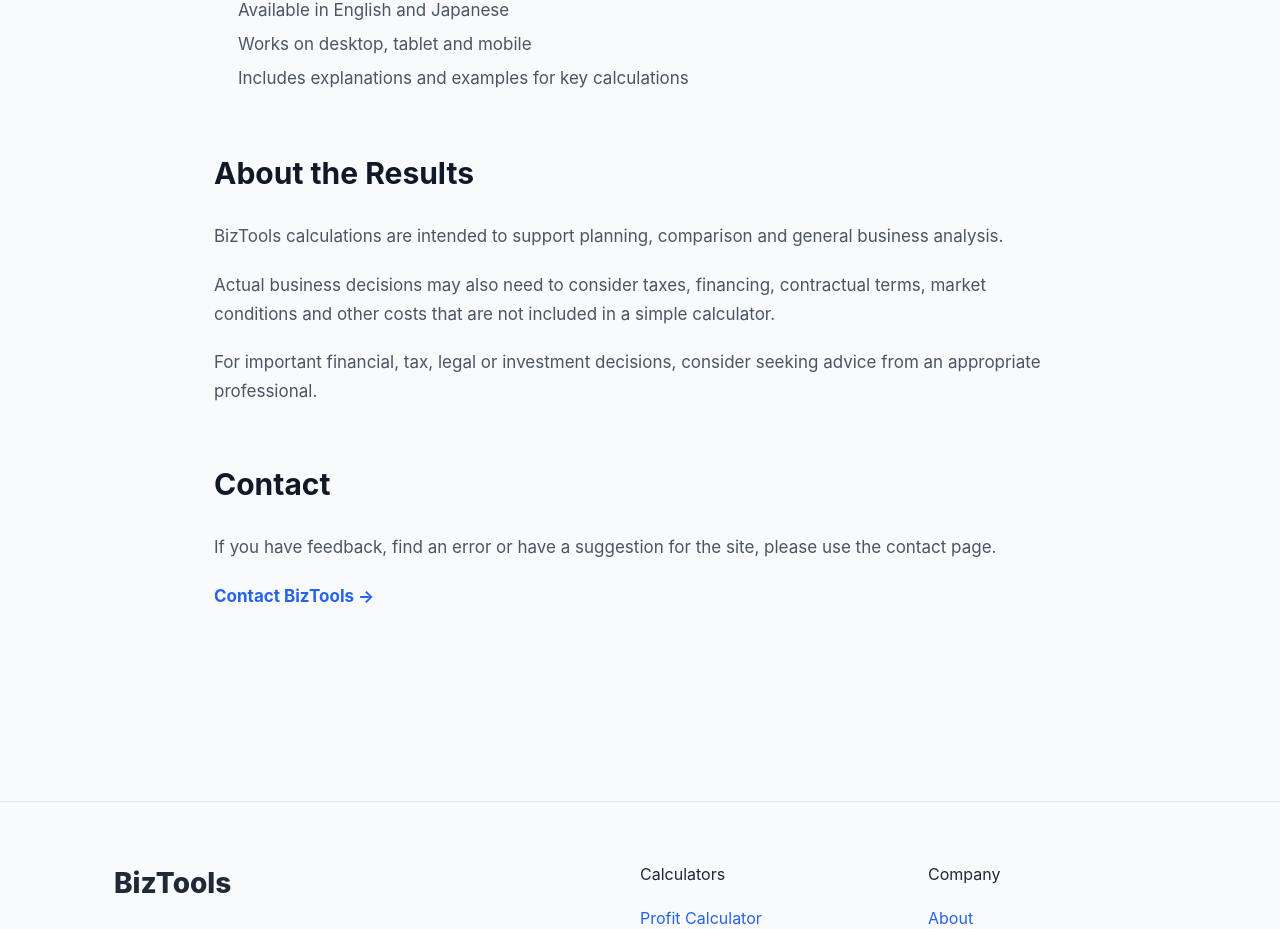
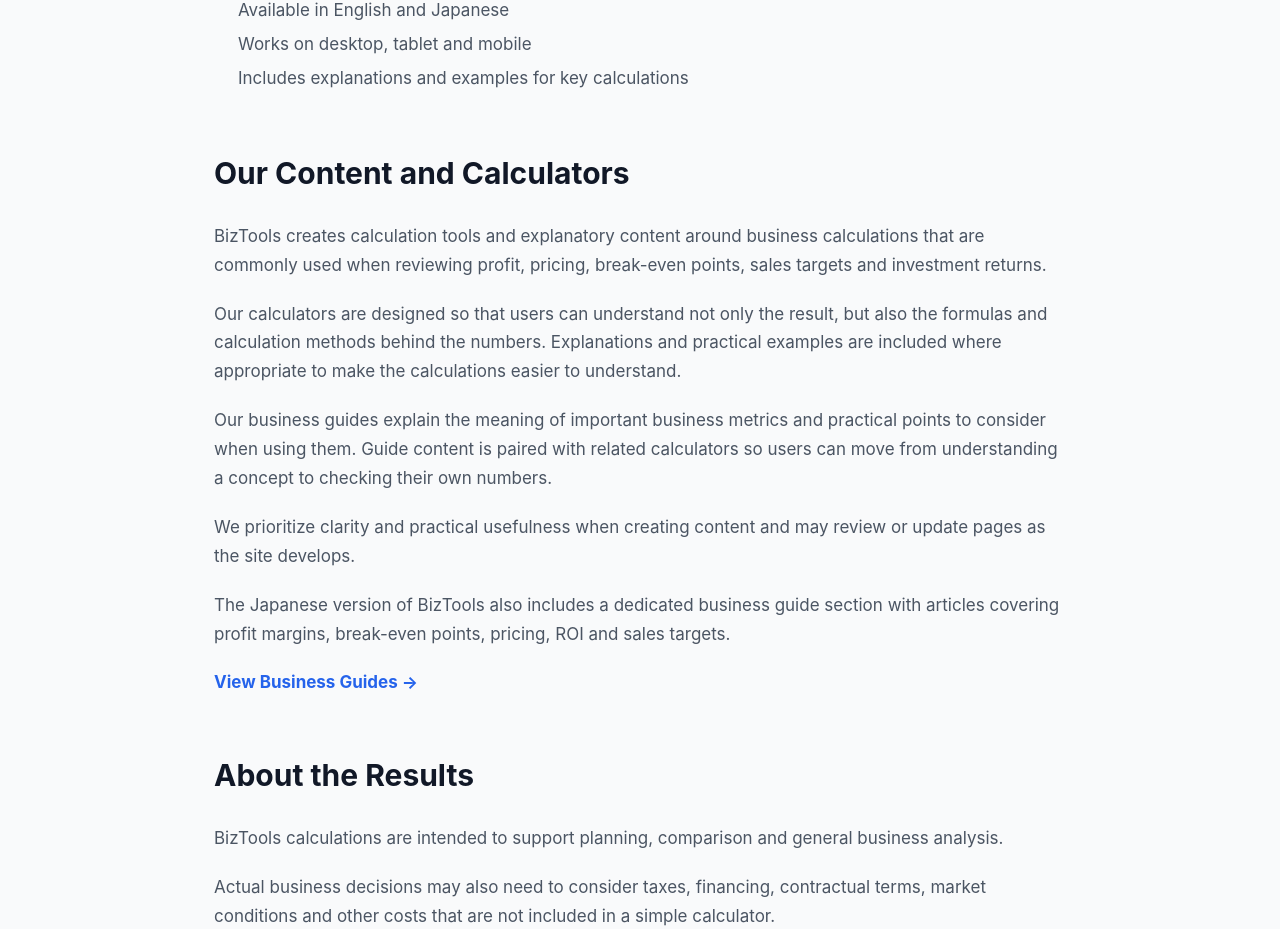
Before and after one commit to hihara7101-alt/biztools, a Next.js app: page /en/about in a window 1280 px wide. Shown: the part 1333-2262 px from the top of the page. Built offline with nearby package versions, Linux system fonts and the light colour scheme.

Commit message:
Improve English About page transparency

```diff
--- a/src/app/en/about/page.tsx
+++ b/src/app/en/about/page.tsx
@@ -193,6 +193,61 @@
           color: "#111827",
         }}
       >
+        Our Content and Calculators
+      </h2>
+
+      <p style={{ marginTop: 20 }}>
+        BizTools creates calculation tools and explanatory content around
+        business calculations that are commonly used when reviewing profit,
+        pricing, break-even points, sales targets and investment returns.
+      </p>
+
+      <p style={{ marginTop: 20 }}>
+        Our calculators are designed so that users can understand not only
+        the result, but also the formulas and calculation methods behind
+        the numbers. Explanations and practical examples are included where
+        appropriate to make the calculations easier to understand.
+      </p>
+
+      <p style={{ marginTop: 20 }}>
+        Our business guides explain the meaning of important business
+        metrics and practical points to consider when using them. Guide
+        content is paired with related calculators so users can move from
+        understanding a concept to checking their own numbers.
+      </p>
+
+      <p style={{ marginTop: 20 }}>
+        We prioritize clarity and practical usefulness when creating
+        content and may review or update pages as the site develops.
+      </p>
+
+      <p style={{ marginTop: 20 }}>
+        The Japanese version of BizTools also includes a dedicated business
+        guide section with articles covering profit margins, break-even
+        points, pricing, ROI and sales targets.
+      </p>
+
+      <p style={{ marginTop: 20 }}>
+        <Link
+          href="/guides"
+          style={{
+            color: "#2563EB",
+            fontWeight: 700,
+            textDecoration: "none",
+          }}
+        >
+          View Business Guides →
+        </Link>
+      </p>
+
+      <h2
+        style={{
+          marginTop: 50,
+          fontSize: 30,
+          fontWeight: 700,
+          color: "#111827",
+        }}
+      >
         About the Results
       </h2>
 
```
